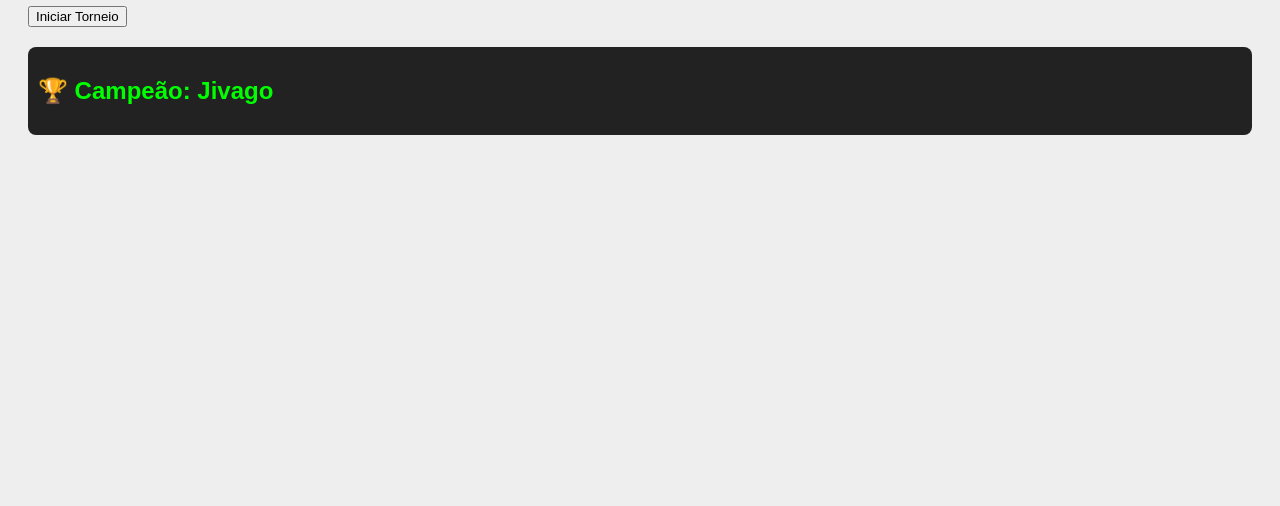
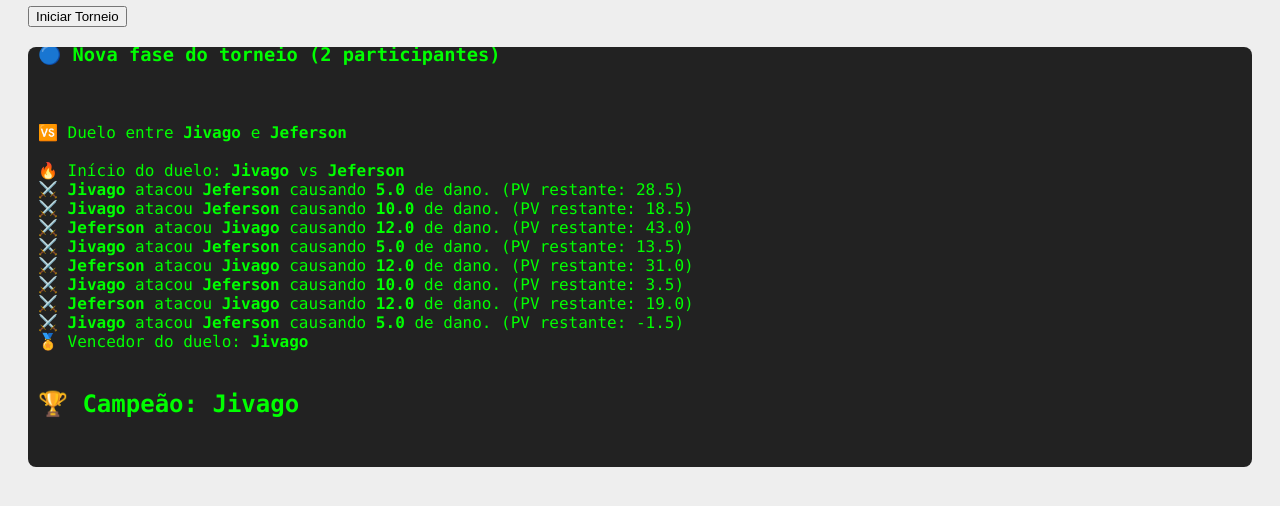
Before and after one commit to Rikelry/Battle-of-the-Professors-ADS-Edition, a website built with Parcel: page source/index.html in a window 1280 px wide. Both pictures are taken after a click on the button "Iniciar Torneio". Shown: the part 102-608 px from the top of the page. Built offline with nearby package versions, Linux system fonts and the light colour scheme.

Commit message:
Acho que é a vercao final

```diff
--- a/source/main.ts
+++ b/source/main.ts
@@ -47,33 +47,60 @@ export function gerarAtributos(): Atributos {
   };
 }
 
-export function duelo(jogador_um: Professor, jogador_dois: Professor): Professor {
+export function duelo(
+  jogador_um: Professor,
+  jogador_dois: Professor,
+  registrar: (msg: string) => void
+): Professor {
+
+  registrar(`🔥 Início do duelo: <b>${jogador_um.nome}</b> vs <b>${jogador_dois.nome}</b>`);
+
   while (jogador_um.estaVivo() && jogador_dois.estaVivo()) {
     const atacante = Math.random() < 0.5 ? jogador_um : jogador_dois;
     const alvo = atacante === jogador_um ? jogador_dois : jogador_um;
 
-    atacante.atacar(alvo);
+    const dano = atacante.atacar(alvo);
+
+    registrar(
+      `⚔️ <b>${atacante.nome}</b> atacou <b>${alvo.nome}</b> causando <b>${dano.toFixed(
+        1
+      )}</b> de dano. (PV restante: ${alvo.atributos.pv.toFixed(1)})`
+    );
   }
 
-  return jogador_um.estaVivo() ? jogador_um : jogador_dois;
+  const vencedor = jogador_um.estaVivo() ? jogador_um : jogador_dois;
+
+  registrar(`🏅 Vencedor do duelo: <b>${vencedor.nome}</b><br>`);
+
+  return vencedor;
 }
 
-export function torneio(professores: Professor[]): Professor { // Realiza rounds estilo torneio
+export function torneio(
+  professores: Professor[],
+  registrar: (msg: string) => void
+): Professor {
+
   let rodada = professores;
 
   while (rodada.length > 1) {
     const proximos: Professor[] = [];
 
+    registrar(`<hr><h3>🔵 Nova fase do torneio (${rodada.length} participantes)</h3>`);
+
     for (let i = 0; i < rodada.length; i += 2) {
       const a = rodada[i];
       const b = rodada[i + 1];
 
-      const vencedor = duelo(a, b);
+      registrar(`<br>🆚 Duelo entre <b>${a.nome}</b> e <b>${b.nome}</b><br>`);
+
+      const vencedor = duelo(a, b, registrar);
       proximos.push(vencedor);
     }
 
     rodada = proximos;
   }
 
+  registrar(`<h2>🏆 Campeão: ${rodada[0].nome}</h2>`);
+
   return rodada[0];
 }
--- a/source/style.css
+++ b/source/style.css
@@ -10,4 +10,7 @@ body {
   padding: 10px;
   margin-top: 20px;
   border-radius: 8px;
+  height: 400px;
+  overflow-y: auto;
+  font-family: Consolas, monospace;
 }
--- a/source/ui.ts
+++ b/source/ui.ts
@@ -7,14 +7,15 @@ let professores: Professor[] = [];
 const btn = document.getElementById("start") as HTMLButtonElement;
 const log = document.getElementById("log") as HTMLDivElement;
 
+function registrar(msg: string) {
+  log.innerHTML += msg + "<br>";
+  log.scrollTop = log.scrollHeight; // auto-scroll
+}
+
 btn.onclick = () => {
   log.innerHTML = "";
 
-  professores = nomes.map(
-    nome => new Professor(nome, gerarAtributos())
-  );
+  professores = nomes.map(nome => new Professor(nome, gerarAtributos()));
 
-  const vencedor = torneio(professores);
-
-  log.innerHTML += `<h2>🏆 Campeão: ${vencedor.nome}</h2>`;
+  torneio(professores, registrar);
 };
```
